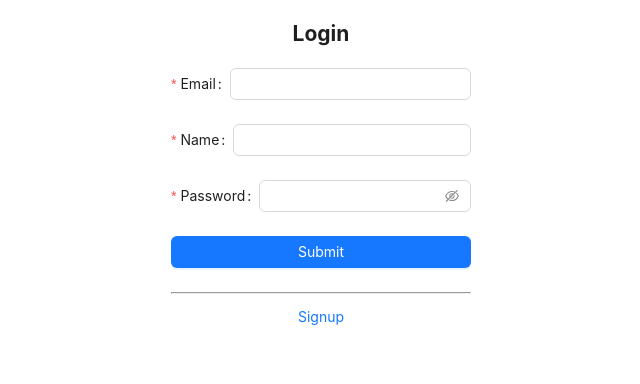
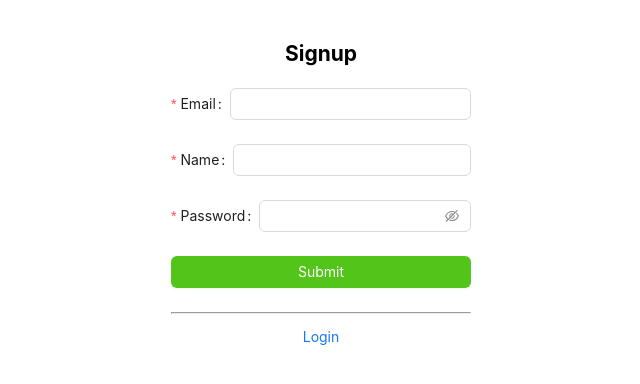
Before and after one commit to Mantequilla-Innovacion/Academia-React, a React (Vite) app: page /signup in a window 1280 px wide. Shown: the top 384 px of the page, without its empty margins (319-959 px from the left). Built offline with nearby package versions, Linux system fonts and the light colour scheme; no server answers.

Commit message:
Login and SignUP se hace la modificacion del diseño de login y de signUp, cambiando los colores de fondo a color blanco y los Buttons de Login y SignUp a color verge

```diff
--- a/src/Components/Login.jsx
+++ b/src/Components/Login.jsx
@@ -27,42 +27,45 @@ export default function Login() {
   };
 
   return (
+    <div style={{ backgroundColor: "white", minHeight: "100vh", display: "flex", justifyContent: "center", padding:"35px" }}>
       <Form
-      name='login_form'
+        name="login_form"
         onFinish={onFinish}
-      style={{ maxWidth: 300, margin: 'auto' }}
+        style={{ maxWidth: 300, borderRadius: "8px" }}
       >
-      <h2>Login</h2>
+        <h2 style={{ color: "black" }}>Login</h2>
 
         <Form.Item
-        label='Email'
-        name='mail'
-        rules={[{ required: true, message: 'Please enter your username!' }]}
+          label="Email"
+          name="mail"
+          rules={[{ required: true, message: "Please enter your username!" }]}
         >
           <Input />
         </Form.Item>
 
         <Form.Item
-        label='Password'
-        name='password'
-        rules={[{ required: true, message: 'Please enter your password!' }]}
+          label="Password"
+          name="password"
+          rules={[{ required: true, message: "Please enter your password!" }]}
         >
           <Input.Password />
         </Form.Item>
 
         <Form.Item>
-        <Button type='primary' htmlType='submit' block>
+          <Button type="primary" htmlType="submit" block color='green' variant='solid'>
             Submit
           </Button>
         </Form.Item>
 
-      <hr></hr>
+        <hr />
 
         <Form.Item>
-        <Button type='link' onClick={() => navigate('/signup')}>
+          <Button type="link" onClick={() => navigate("/signup")}>
             Signup
           </Button>
         </Form.Item>
       </Form>
+    </div>
   );
+
 }
--- a/src/Components/Signup.jsx
+++ b/src/Components/Signup.jsx
@@ -37,13 +37,13 @@ export default function Signup() {
   };
 
   return (
-    <div>
+    <div style={{backgroundColor: "white", minHeight: "100vh", padding: "20px"}}>
       <Form
         name='login_form'
         onFinish={onFinish}
         style={{ maxWidth: 300, margin: 'auto' }}
       >
-        <h2>Login</h2>
+        <h2 style={{color:"black"}}>Signup</h2>
 
         <Form.Item
           label='Email'
@@ -70,7 +70,7 @@ export default function Signup() {
         </Form.Item>
 
         <Form.Item>
-          <Button type='primary' htmlType='submit' block>
+          <Button type='primary' htmlType='submit' block color='green' variant='solid'>
             Submit
           </Button>
         </Form.Item>
@@ -79,7 +79,7 @@ export default function Signup() {
 
         <Form.Item>
           <Button type='link' onClick={() => navigate('/login')}>
-            Signup
+            Login
           </Button>
         </Form.Item>
       </Form>
```
Lines whose indentation alone changed are shown as unchanged.
